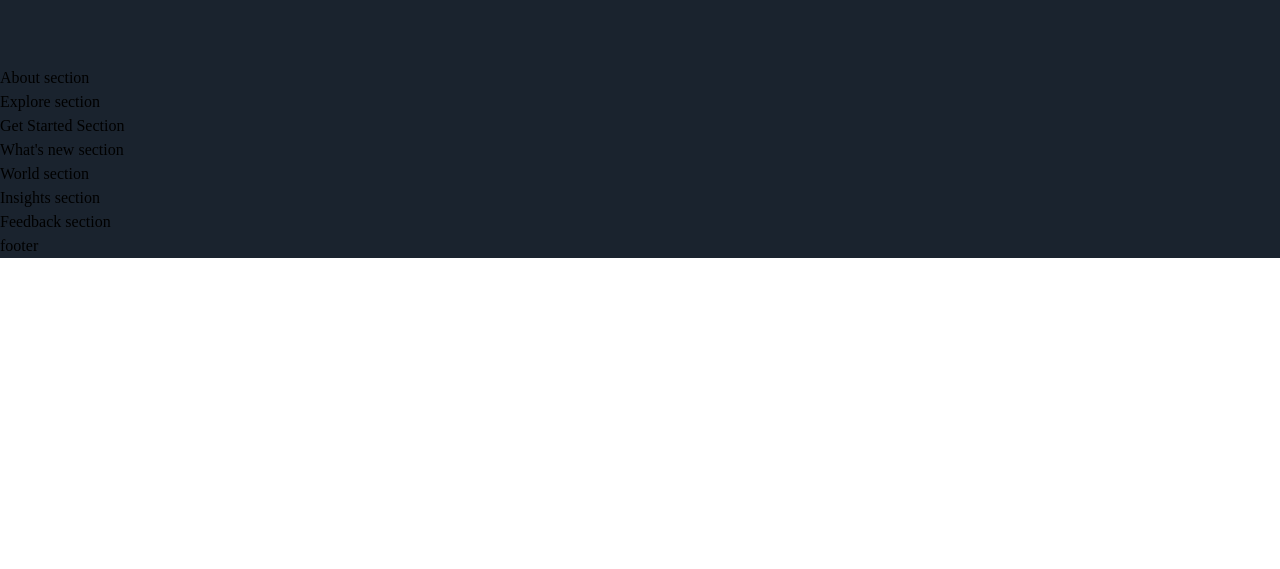
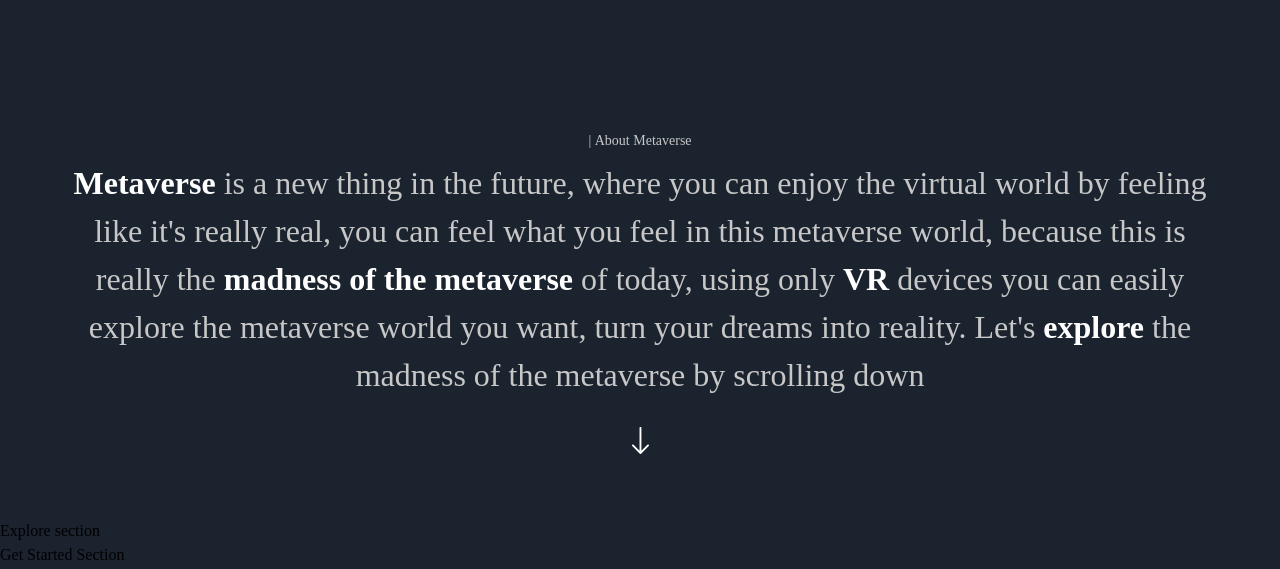
Before and after one commit to Boluwatife-AJB/sturdy-sniffle, a Next.js app: page / in a window 1280 px wide. Shown: the part 1038-1607 px from the top of the page. Before the commit the page ends 1296 px from the top, so only its background shows below. Built offline with nearby package versions, Linux system fonts and the light colour scheme; a web font is replaced by a local one.

Commit message:
About-section completed

```diff
--- a/components/CustomTexts.jsx
+++ b/components/CustomTexts.jsx
@@ -1,9 +1,24 @@
 'use client';
 
-export const TypingText = () => (
-  <p>Typing Text</p>
+import { motion } from 'framer-motion';
+import {
+  textContainer,
+  fadeIn,
+  textVariant2,
+  textVariant,
+} from '../utils/motion';
+
+export const TypingText = ({ title, textStyles }) => (
+  <motion.p
+    variants={textContainer}
+    className={`font-normal text-[14px] text-secondary-white ${textStyles}`}
+  >
+    {Array.from(title).map((letter, index) => (
+      <motion.span variants={textVariant} key={index}>
+        {letter === ' ' ? '\u00a0' : letter}
+      </motion.span>
+    ))}
+  </motion.p>
 );
 
-export const TitleText = () => (
-  <h2>Title Text</h2>
-);
+export const TitleText = () => <h2>Title Text</h2>;
--- a/sections/About.jsx
+++ b/sections/About.jsx
@@ -1,8 +1,49 @@
 'use client';
 
+import { motion } from 'framer-motion';
+import { TypingText } from '../components';
+
+import styles from '../styles';
+import { fadeIn, staggerContainer } from '../utils/motion';
+
 const About = () => (
-  <section>
-    About section
+  <section className={`${styles.paddings} relative z-10`}>
+    <div className="gradient-02z-0" />
+    <motion.div
+      variants={staggerContainer}
+      initial="hidden"
+      whileInView="show"
+      viewport={{ once: false, amount: 0.25 }}
+      className={`${styles.innerWidth} mx-auto ${styles.flexCenter} flex-col`}
+    >
+      <TypingText title="| About Metaverse" textStyles="text-center" />
+
+      <motion.p
+        variants={fadeIn('up', 'tween', 0.2, 1)}
+        className="mt-[8px] font-normal sm:text-[32px] text-[20px] text-center text-secondary-white"
+      >
+        <span className="font-extrabold text-white">Metaverse</span> is a new
+        thing in the future, where you can enjoy the virtual world by feeling
+        like it's really real, you can feel what you feel in this metaverse
+        world, because this is really the{' '}
+        <span className="font-extrabold text-white">
+          madness of the metaverse
+        </span>{' '}
+        of today, using only{' '}
+        <span className="font-extrabold text-white">VR</span> devices you can
+        easily explore the metaverse world you want, turn your dreams into
+        reality. Let's{' '}
+        <span className="font-extrabold text-white">explore</span> the madness
+        of the metaverse by scrolling down
+      </motion.p>
+
+      <motion.img
+        variants={fadeIn('up', 'tween', 0.3, 1)}
+        src="/arrow-down.svg"
+        alt="arrow-down-img"
+        className="w-[18px] h-[28px] object-contain mt-[28px]"
+      />
+    </motion.div>
   </section>
 );
 
```
